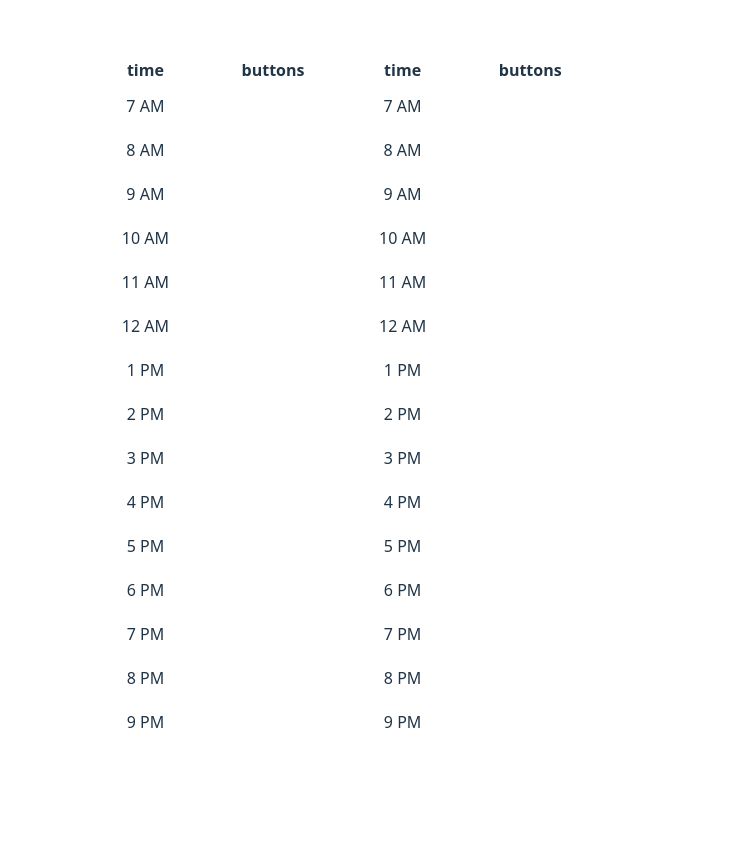
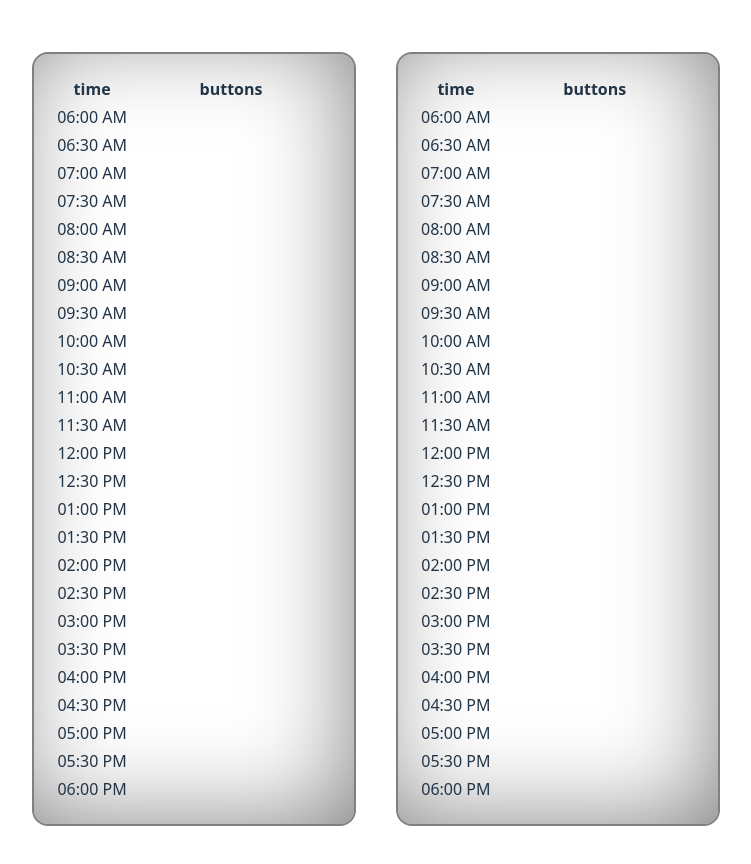
Before and after one commit to Zachary-Granger/calendshare, a React (Vite) app: page / in a window 1280 px wide. Shown: the top 864 px of the page, without its empty margins (264-1015 px from the left). Before the commit the page ends 800 px from the top, so only its background shows below. Built offline with nearby package versions, Linux system fonts and the light colour scheme.

Commit message:
cleaned up visuals a bit

```diff
--- a/src/components/Calendar/Calendar.module.css
+++ b/src/components/Calendar/Calendar.module.css
@@ -1,5 +1,13 @@
+.parent {
+	border: solid gray 2px;
+	border-radius: 16px;
+	margin: 20px;
+	padding: 20px;
+	box-shadow: inset -12px -12px 100px -12px rgba(0.5,0.5,0.5,0.5);
+}
+
 .tableCell {
-	height: 40px;
+	height: 20px;
 	width: 200px;
 	user-select: none;
 }
--- a/src/components/Calendar/Calendar.tsx
+++ b/src/components/Calendar/Calendar.tsx
@@ -11,23 +11,15 @@ export default function Calendar() {
 	const [selectRightPosition, setSelectRightPosition] = useState(0);
 
 
-  const timeTable = [
-    "7 AM",
-    "8 AM",
-    "9 AM",
-    "10 AM",
-    "11 AM",
-    "12 AM",
-    "1 PM",
-    "2 PM",
-    "3 PM",
-    "4 PM",
-    "5 PM",
-    "6 PM",
-    "7 PM",
-    "8 PM",
-    "9 PM",
-  ];
+	const timeTable = [];
+	for (let i = 6.0; i <= 18.0; i += 0.5) {
+		const hours = i >= 13.0 ? Math.floor(i - 12.0) : Math.floor(i);
+		const minutes = i % 1 != 0 ? ":30" : ":00";
+		const amPm = i >= 12.0 ? " PM" : " AM";
+		const timeDisplay = hours.toString().padStart(2, '0') + minutes + amPm;
+
+		timeTable.push(timeDisplay);
+	}
 
   const beginSelectRange = (tableRowId: number, tableCell: HTMLTableCellElement) => {
     setSelectStart(tableRowId);
```
